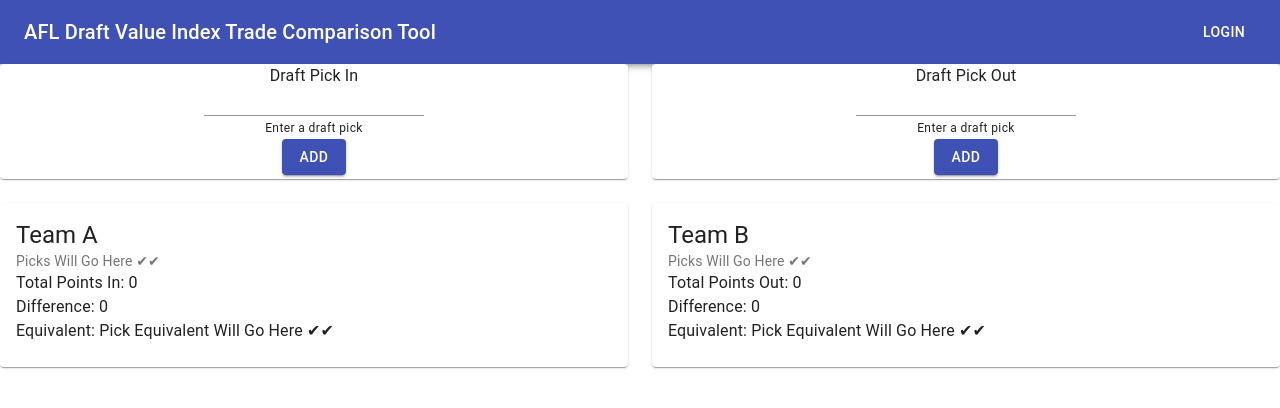
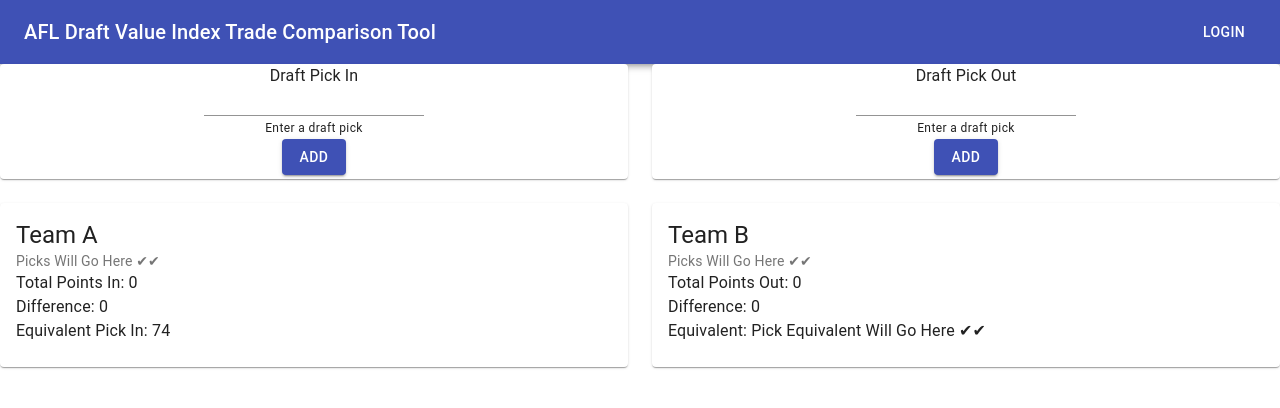
Before and after one commit to jaketclarke/afl-dvi-calculator, a React (Create React App) app: page / in a window 1280 px wide. Shown: the top 408 px of the page. Built offline with nearby package versions, Linux system fonts and the light colour scheme.

Commit message:
pick in logic

```diff
--- a/src/App.js
+++ b/src/App.js
@@ -99,11 +99,8 @@ const handleSubmitOut = (event) => {
   const diffIn = totalPointsIn - totalPointsOut
   const diffOut = totalPointsOut - totalPointsIn
 
-  const nearestPickIn = (diffIn) => {
-    const closest = data.find(spot => spot.points <= diffIn ).pick
-    console.log(closest)
-    return closest
-  }
+  const closestIn = data.find(spot => spot.points <= diffIn).pick
+
 
   return <>
   <div className={classes.appbarroot}>
@@ -120,6 +117,7 @@ const handleSubmitOut = (event) => {
         </Toolbar>
       </AppBar>
     </div>
+
     <div className={classes.root}>
       {/* ToDo implement order https://codesandbox.io/s/xvv7o07614 */}
       <Grid container spacing={3}>
@@ -180,7 +178,7 @@ const handleSubmitOut = (event) => {
               Difference: {diffIn}
             </Typography>
             <Typography>
-              Equivalent: Pick Equivalent Will Go Here ✔✔
+              Equivalent Pick In: {closestIn}
             </Typography>
           </CardContent>
           {/* <CardActions>
```
